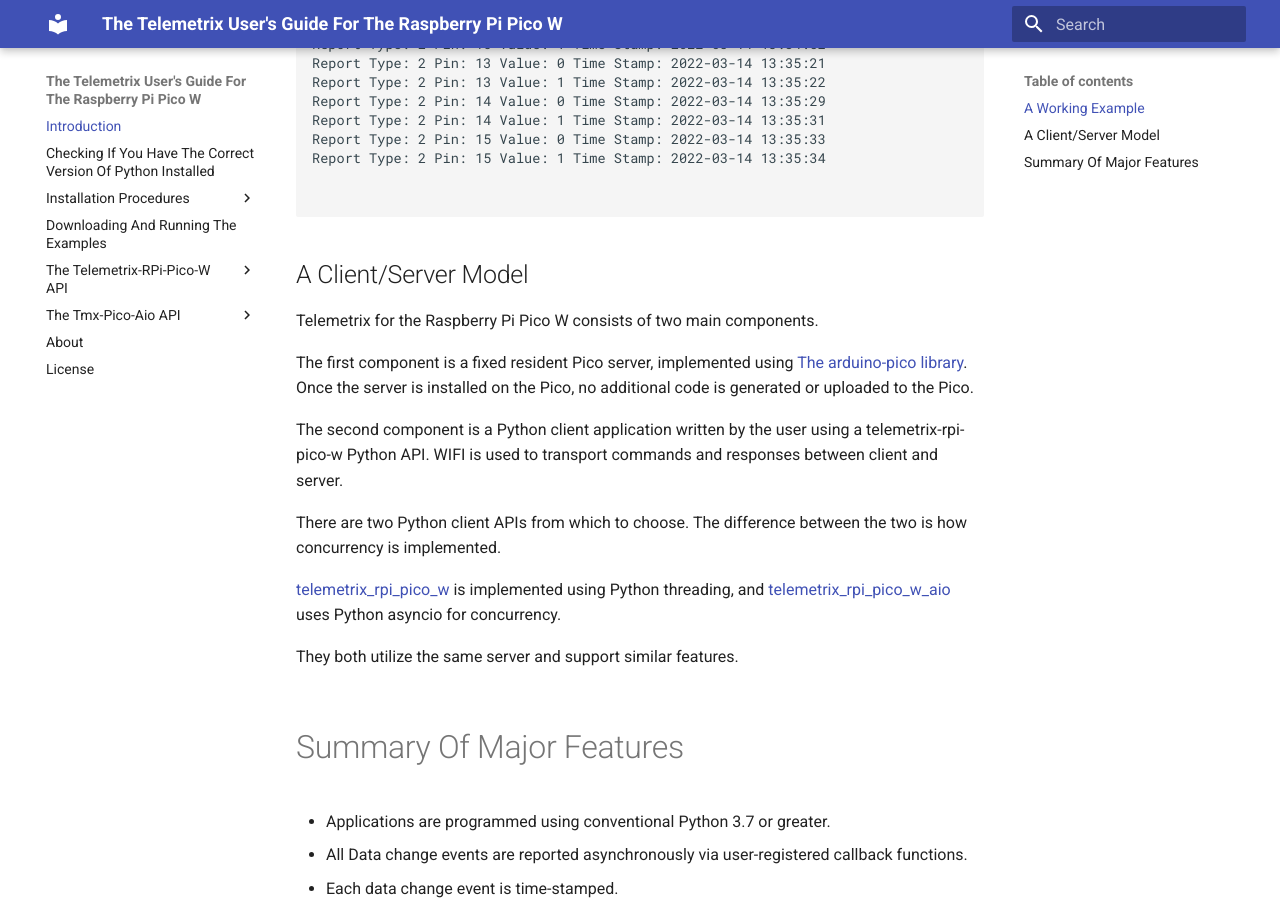
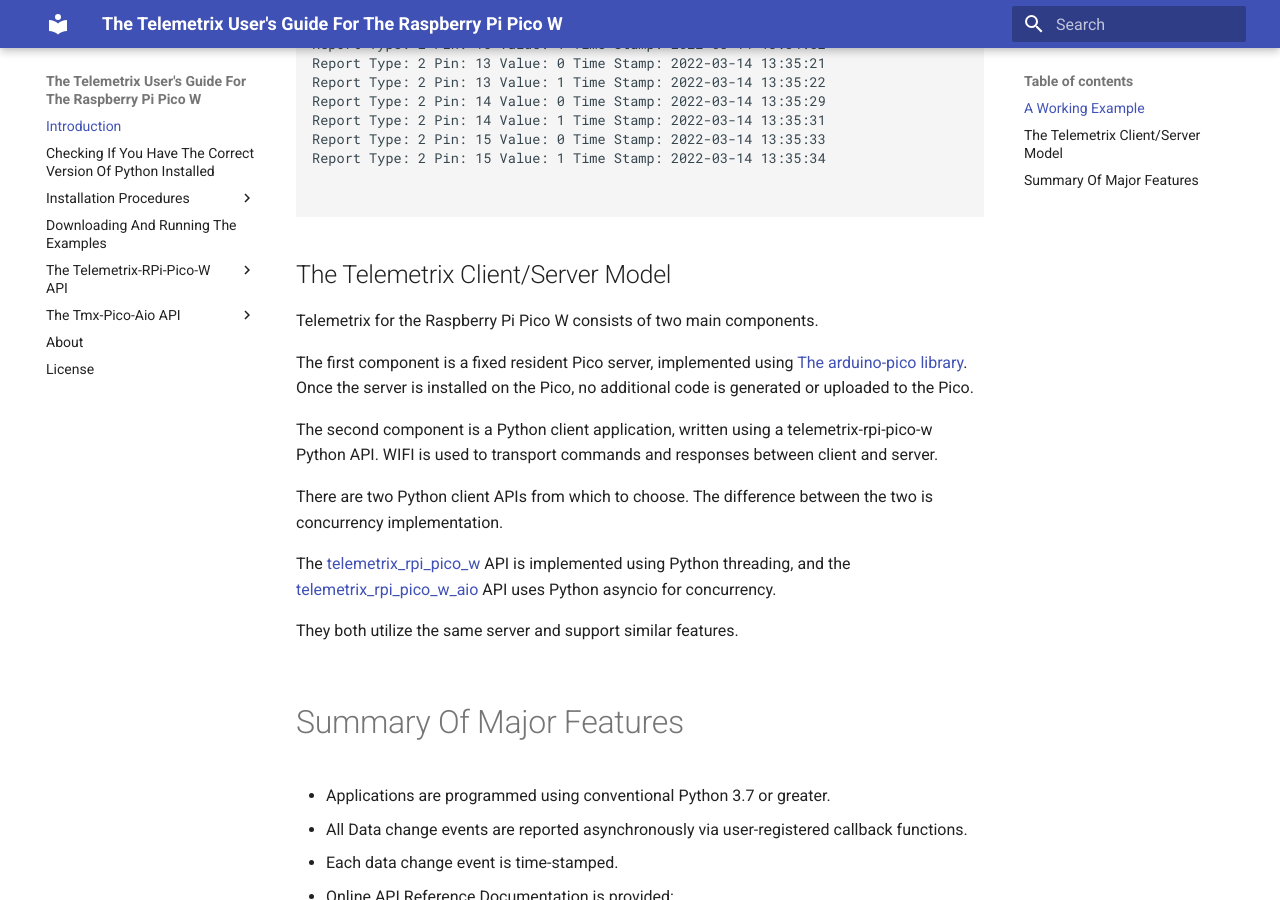
Before and after one commit to MrYsLab/telemetrix-rpi-pico-w, an MkDocs documentation site: the page built from docs/index.md, in a window 1280 px wide and 900 px high, scrolled down 1984 px. Built offline with MkDocs 1.6.1 and Material for MkDocs 9.7.7, drawn with Linux system fonts in a browser that asks for light colours; some of the changed text lies outside the part shown.

Commit message:
added asyncio client

```diff
--- a/docs/index.md
+++ b/docs/index.md
@@ -107,7 +107,7 @@
 
 
 
-## A Client/Server Model
+## The Telemetrix Client/Server Model
 
 Telemetrix for the Raspberry Pi Pico W consists of two main components.
 
@@ -116,17 +116,19 @@
 Once the server is installed on the Pico, no additional code is generated or
 uploaded to the Pico.
 
-The second component is a Python client application written by the user using a
+The second component is a Python client application, written using a
 telemetrix-rpi-pico-w Python API. WIFI is used to transport commands and responses
 between client and server.
 
 There are two Python client APIs from which to choose. The difference between the two is
-how concurrency is implemented.
+concurrency implementation.
 
-[telemetrix_rpi_pico_w](https://github.com/MrYsLab/telemetrix-rpi-pico-w/tree/master/telemetrix_rpi_pico_w)
-is implemented using Python threading, and
-[telemetrix_rpi_pico_w_aio](https://github.com/MrYsLab/telemetrix-rpi-pico-w/tree/master/telemetrix_rpi_pico_w_aio)
-uses Python asyncio for concurrency.
+The [telemetrix_rpi_pico_w](https://github.
+com/MrYsLab/telemetrix-rpi-pico-w/tree/master/telemetrix_rpi_pico_w)
+API is implemented using Python threading, and
+the [telemetrix_rpi_pico_w_aio](https://github.
+com/MrYsLab/telemetrix-rpi-pico-w/tree/master/telemetrix_rpi_pico_w_aio)
+API uses Python asyncio for concurrency.
 
 They both utilize the same server and support similar features.
 
@@ -139,10 +141,10 @@
   functions.
 * Each data change event is time-stamped.
 * Online API Reference Documentation is provided:
-    * For the [Threaded Python Client.](https://htmlpreview.github.io/?https://github.com/MrYsLab/telemetrix-rpi-pico/blob/master/html/telemetrix_rpi_pico/index.html)
-    * For the [Asyncio Python Client.](https://htmlpreview.github.io/?https://github.com/MrYsLab/tmx-pico-aio/blob/master/html/tmx_pico_aio/index.html)
-* A complete set of working examples is provided for both [traditional Python](https://github.com/MrYsLab/telemetrix-rpi-pico/tree/master/examples)
-  and the [asyncio version.](https://github.com/MrYsLab/tmx-pico-aio/tree/master/examples)
+    * For the [Threaded Python Client.](https://htmlpreview.github.io/?https://github.com/MrYsLab/telemetrix-rpi-pico-w/blob/master/html/telemetrix_rpi_pico_w/index.html)
+    * For the [Asyncio Python Client.](https://htmlpreview.github.io/?https://github.com/MrYsLab/telemetrix-rpi-pico-w/blob/master/html/telemetrix_rpi_pico_w_aio/index.html)
+* A complete set of working examples is provided for both [traditional Python](https://github.com/MrYsLab/telemetrix-rpi-pico-w/tree/master/examples) and the
+  [asyncio version.](https://github.com/MrYsLab/telemetrix-rpi-pico-w/tree/master/examples)
 * Integrated debugging methods are included as part of the Pico Server
   SDK source code to aid in adding new features.
 
```
Also changed, not shown: other parts of docs/index.md (+1 -1 lines).
